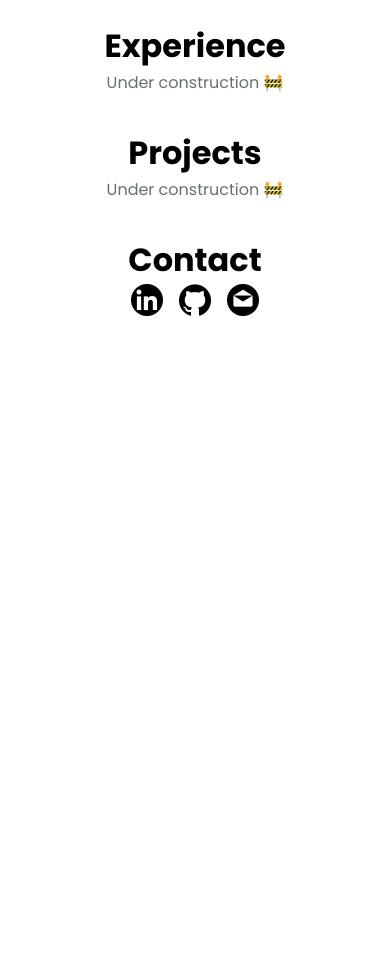
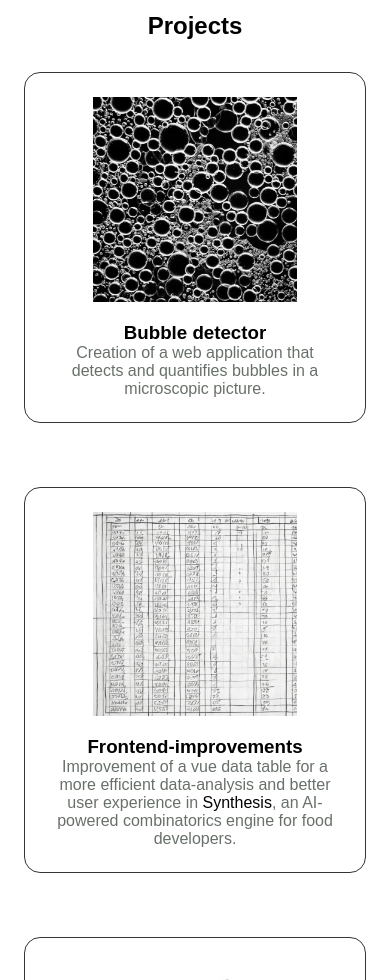
Before and after one commit to juliaberning/portfolio, a plain HTML site: page index.html in a window 390 px wide. Shown: the part 1020-2000 px from the top of the page. Before the commit the page ends 1336 px from the top, so only its background shows below. Drawn offline with Linux system fonts and the light colour scheme; a web font is replaced by a local one.

Commit message:
feat: add project section

```diff
--- a/index.html
+++ b/index.html
@@ -9,11 +9,15 @@
       href="https://fonts.googleapis.com/css2?family=Poppins:wght@400;700&display=swap"
       rel="stylesheet"
     />
-    <link rel="stylesheet" href="style.css" />
-    <link rel="stylesheet" href="mobileview.css" />
+
+<link href="https://fonts.googleapis.com/css2?family=Nunito+Sans:ital,opsz,wght@0,6..12,200..1000;1,6..12,200..1000&family=Ysabeau:ital,wght@0,1..1000;1,1..1000&display=swap" rel="stylesheet">
+    <link rel="stylesheet" href="styles/style.css" />
+    <link rel="stylesheet" href="styles/mediaqueries.css" />
+    <link rel="stylesheet" href="styles/components/header.css" />
   </head>
   <body>
     <script src="script.js"></script>
+    <header>
       <nav id="desktop-menu">
         <div class="logo">Julia Berning</div>
         <div>
@@ -41,7 +45,7 @@
           </div>
         </div>
       </nav>
-
+    </header>
     <section id="introduction">
       <div class="introduction-container">
         <div class="introduction-text">
@@ -57,7 +61,7 @@
           <img
             src="./assets/juliaberningcircle.png"
             alt="Julia Berning Photo"
-            class="image"
+            class="intro-image"
           />
         </div>
       </div>
@@ -74,7 +78,41 @@
     </section>
     <section id="projects">
       <h1 class="title">Projects</h1>
-      <p>Under construction &#128679;</p>
+      <div class="projects-container">
+        <div class="project">
+          <img class="project-image" src="assets/bubble-detector.png" alt="" />
+          <h3>
+            <a href="https://en.wikipedia.org/wiki/Image_analysis#:~:text=Image%20analysis%20or%20imagery%20analysis,a%20person%20from%20their%20face."
+              >Bubble detector
+            </a>
+          </h3>
+          <p>
+            Creation of a web application that detects and quantifies bubbles in
+            a microscopic picture.
+          </p>
+        </div>
+        <div class="project">
+          <img class="project-image" src="assets/data-table.png" alt="" />
+          <h3>
+            <a href="https://vuetifyjs.com/en/components/data-tables/basics/"
+              >Frontend-improvements
+            </a>
+          </h3>
+          <p>
+            Improvement of a vue data table for a more efficient data-analysis
+            and better user experience in
+            <a href="https://home.synthesis.notco.ai/#">Synthesis</a>, an
+            AI-powered combinatorics engine for food developers.
+          </p>
+        </div>
+        <div class="project">
+          <img class="project-image" src="assets/raspberry-pi.png" alt="" />
+          <h3>
+            <a href="https://www.raspberrypi.com/">Valve control automation</a>
+          </h3>
+          <p>Project in progress. Implementation of a Feedback loop.</p>
+        </div>
+      </div>
     </section>
     <section id="contact">
       <h1 class="title">Contact</h1>
@@ -82,19 +120,19 @@
         <img
           src="./assets/linkedin-logo.png"
           alt="LinkedIn profile"
-          class="icon"
+          class="socials-icon"
           onclick="location.href='https://www.linkedin.com/in/berning-jc/'"
         />
         <img
           src="./assets/github-logo.png"
           alt="Github profile"
-          class="icon"
+          class="socials-icon"
           onclick="location.href='https://github.com/juliaberning'"
         />
         <img
           src="./assets/email-logo.png"
           alt="Email address"
-          class="icon"
+          class="socials-icon"
           onclick="window.location.href='mailto:berning.jc@gmail.com';"
         />
       </div>
--- a/mobileview.css
+++ /dev/null
@@ -1,48 +0,0 @@
-@media screen and (max-width: 1200px) {
-  #desktop-menu {
-    display: none;
-  }
-  #mobile-menu {
-    display: flex;
-  }
-  section {
-    margin: 0 0rem;
-  }
-  .section-container {
-    margin: 0 5%;
-  }
-
-  .introduction-container {
-    flex-direction: column-reverse;
-    height: fit-content;
-  }
-  .introduction-image {
-    margin: 0 auto 2rem;
-  }
-
-  .introduction-text {
-    text-align: center;
-
-    margin: 0 7rem 2rem;
-  }
-}
-
-@media screen and (max-width: 600px) {
-  article,
-  .contact-info-container p,
-  .nav-links li a {
-    font-size: 1rem;
-  }
-  footer nav {
-    height: fit-content;
-    margin-bottom: 2rem;
-  }
-  .nav-links {
-    flex-direction: column;
-    gap: 0.5rem;
-    text-align: center;
-  }
-  .title {
-    font-size: 2rem;
-  }
-}
--- a/style.css
+++ b/styles/components/header.css
@@ -1,30 +1,3 @@
-/* Reset styles */
-* {
-  margin: 0;
-  padding: 0;
-  box-sizing: border-box;
-}
-
-/* General styles */
-body {
-  text-align: center;
-  font-family: "Poppins", sans-serif;
-}
-
-p {
-  color: #687169;
-}
-
-a {
-  color: black;
-  text-decoration: none;
-}
-
-a:hover {
-  color: #828e84;
-}
-
-/* Header styles */
 nav,
 .nav-links {
   display: flex;
@@ -47,7 +20,15 @@ nav {
   cursor: default;
 }
 
-/* Mobile Menu styles */
+a {
+  color: black;
+  text-decoration: none;
+}
+
+a:hover {
+  color: #828e84;
+}
+
 #mobile-menu {
   display: none;
 }
@@ -90,7 +71,7 @@ nav {
   font-size: 1.5rem;
   text-decoration: none;
   transition: all 0.3s ease-in-out;
-  background-color: #a9ba9d;
+  background-color: #9c9f99;
 }
 
 .menu-links li {
@@ -113,56 +94,12 @@ nav {
   transform: rotate(-45deg) translate(10px, -5px);
 }
 
-/* Section styles */
+@media (max-width: 1024px) {
+  #desktop-menu {
+    display: none;
+  }
 
-section {
-  padding-top: 4vh;
-  height: fit-content;
-  margin: 0 30rem;
-  box-sizing: border-box;
+  #mobile-menu {
+    display: flex;
+  }
 }
-
-.introduction-container {
-  display: flex;
-  align-items: center;
-  justify-content: center;
-}
-
-.introduction-text,
-.introduction-image {
-  flex: 1;
-}
-
-.introduction-text {
-  text-align: left;
-  margin-left: 20px;
-  margin-right: 50px;
-}
-
-.introduction-text h1 {
-  font-size: 50px;
-  line-height: 1.2;
-}
-
-.introduction-image {
-  margin-left: 50px;
-  margin-right: 20px;
-}
-
-.image {
-  height: 300px;
-  width: 300px;
-}
-
-#socials-container {
-  display: flex;
-  align-items: center;
-  justify-content: center;
-}
-
-.icon {
-  cursor: pointer;
-  height: 2rem;
-  width: 2rem;
-  margin: 0 0.5rem;
-}
--- /dev/null
+++ b/styles/mediaqueries.css
@@ -0,0 +1,67 @@
+@media (max-width: 1024px) {
+  section {
+    margin: 0 5rem;
+  }
+
+  .introduction-container {
+    flex-direction: column-reverse;
+    height: fit-content;
+  }
+
+  .introduction-image {
+    margin: 0 auto 2rem;
+  }
+
+  .introduction-text {
+    text-align: center;
+    margin: 0 7rem 2rem;
+  }
+
+  .projects-container {
+    flex-direction: column;
+    height: fit-content;
+  }
+
+  .project {
+    margin: 0 1rem 2rem;
+  }
+
+  .project-image {
+    margin: 0 auto 1rem;
+    width: 50%;
+  }
+}
+
+@media (max-width: 768px) {
+  section {
+    margin: 0 0rem;
+  }
+
+  .project {
+    margin: 0 1rem 2rem;
+  }
+
+  .project-image {
+    margin: 0 auto 1rem;
+    width: 65%;
+  }
+}
+
+@media (max-width: 480px) {
+  section {
+    margin: 0 rem;
+  }
+
+  .intro-image {
+    height: 200px;
+  }
+
+  .project {
+    margin: 0 1rem 2rem;
+  }
+
+  .project-image {
+    margin: 0 auto 1rem;
+    width: 70%;
+  }
+}
--- /dev/null
+++ b/styles/style.css
@@ -0,0 +1,81 @@
+* {
+  margin: 0;
+  padding: 0;
+  box-sizing: border-box;
+}
+
+body {
+  text-align: center;
+  font-family: "Ysabeau", sans-serif;
+}
+
+p {
+  color: #687169;
+}
+
+section {
+  padding: 4vh 0.5rem;
+  height: fit-content;
+  margin: 0 12rem;
+  box-sizing: border-box;
+}
+
+.introduction-container {
+  display: flex;
+  align-items: center;
+  justify-content: center;
+}
+
+.introduction-text,
+.introduction-image {
+  flex: 1;
+  margin-left: 20px;
+  margin-right: 50px;
+}
+
+.introduction-text {
+  text-align: left;
+}
+
+.introduction-text h1 {
+  font-size: 50px;
+  line-height: 1.2;
+}
+
+.intro-image {
+  height: 300px;
+  border-radius: 15rem;
+  box-shadow: 0 4px 8px 0 rgba(0, 0, 0, 0.7);
+}
+
+.projects-container {
+  display: flex;
+  gap: 2rem;
+  margin-top: 2rem;
+  justify-content: center;
+}
+
+.project {
+  padding: 1.5rem;
+  flex: 1;
+  border-radius: 1rem;
+  border: rgb(53, 53, 53) 0.1rem solid;
+  text-align: center;
+}
+
+.project-image {
+  width: 75%;
+}
+
+#socials-container {
+  display: flex;
+  align-items: center;
+  justify-content: center;
+}
+
+.socials-icon {
+  cursor: pointer;
+  height: 2rem;
+  width: 2rem;
+  margin: 0 0.5rem;
+}
```
Also changed, not shown: assets/bubble-detector.png (added), assets/data-table.png (added), assets/raspberry-pi.png (added). Lines whose indentation alone changed are shown as unchanged.
